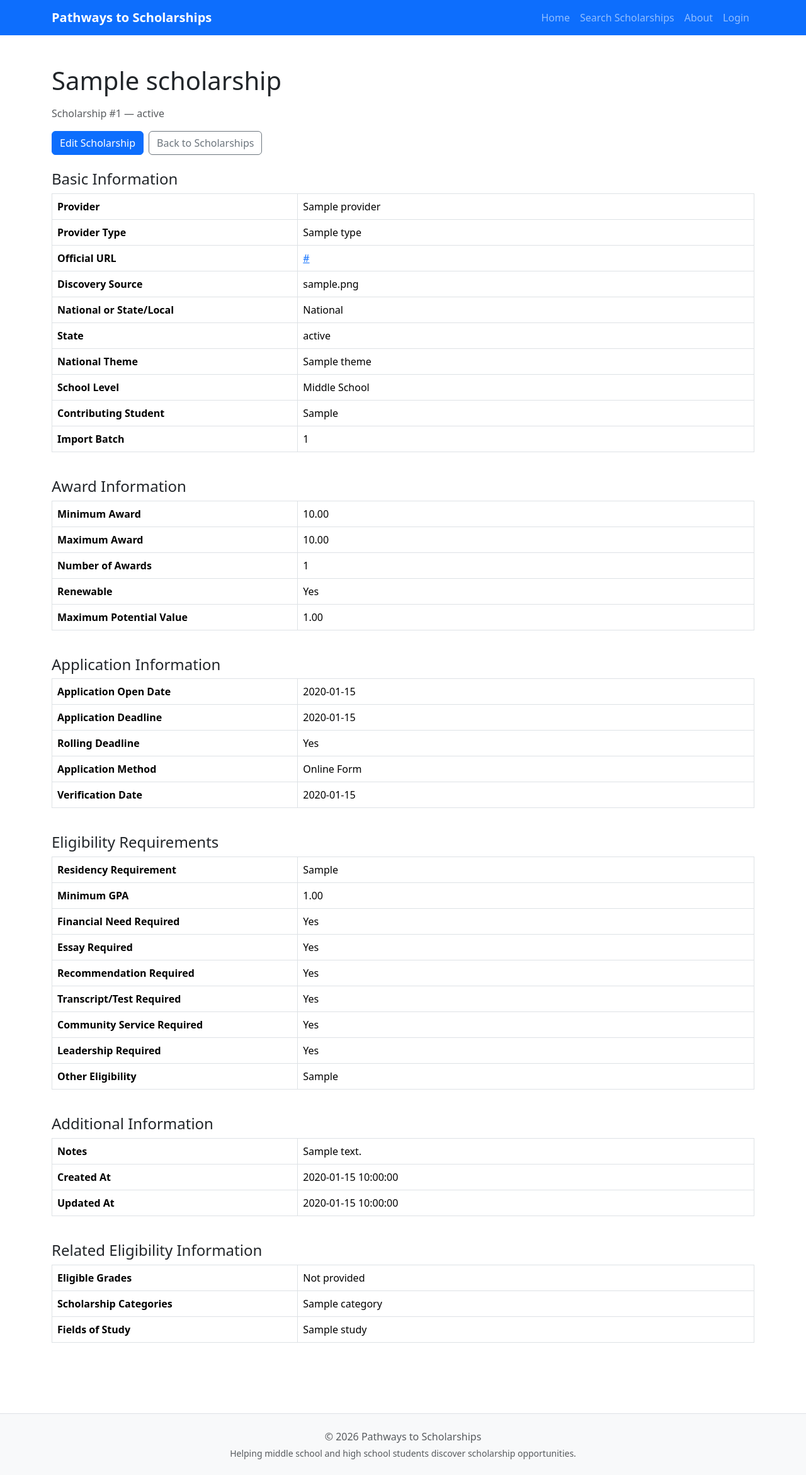
After one commit to ogeguhh/pathways-to-scholarships, a PHP site: page /admin/scholarship_view.php?id=1 in a window 1280 px wide. The commit adds this page. Shown: the whole page at 63% size. Run offline with PHP 8.4, Linux system fonts and the light colour scheme; tables that the repository leaves empty hold one stand-in row (values such as "Sample post"); a stand-in replaces the project's code that opens the database connection; some libraries are stand-ins or nearby versions.

Commit message:
Add read-only scholarship detail view for Iteration 4

```diff
--- /dev/null
+++ b/admin/scholarship_view.php
@@ -0,0 +1,281 @@
+<?php
+declare(strict_types=1);
+
+/*
+ * Pathways to Scholarships
+ * Iteration 4 — View Scholarship
+ *
+ * Displays a scholarship and its related eligibility
+ * information without allowing database changes.
+ */
+
+$projectRoot = dirname(__DIR__);
+
+require_once $projectRoot . '/includes/db.php';
+require_once $projectRoot . '/includes/security.php';
+require_once $projectRoot . '/includes/config.php';
+
+// Restrict admin pages to local development until Iteration 7.
+$remoteAddress = $_SERVER['REMOTE_ADDR'] ?? '';
+
+if (!APP_DEBUG ||
+    !in_array($remoteAddress, ['127.0.0.1', '::1'], true)) {
+    http_response_code(403);
+    exit('Access denied.');
+}
+
+$id = filter_input(INPUT_GET, 'id', FILTER_VALIDATE_INT);
+
+if (!$id || $id < 1) {
+    http_response_code(400);
+    exit('Invalid scholarship ID.');
+}
+
+$pdo = getDBConnection();
+
+// Retrieve the scholarship and its reference information.
+$stmt = $pdo->prepare(
+    'SELECT
+        s.*,
+        p.provider_name,
+        pt.type_name AS provider_type,
+        st.state_name,
+        nt.theme_name
+     FROM scholarships s
+     JOIN providers p
+       ON p.provider_id = s.provider_id
+     JOIN provider_types pt
+       ON pt.provider_type_id = p.provider_type_id
+     LEFT JOIN states st
+       ON st.state_id = s.state_id
+     LEFT JOIN national_themes nt
+       ON nt.theme_id = s.theme_id
+     WHERE s.scholarship_id = ?'
+);
+
+$stmt->execute([$id]);
+$scholarship = $stmt->fetch();
+
+if (!$scholarship) {
+    http_response_code(404);
+    exit('Scholarship not found.');
+}
+
+// Retrieve many-to-many values using their relationship tables.
+function scholarshipRelatedValues(
+    PDO $pdo,
+    int $id,
+    string $sql
+): array {
+    $stmt = $pdo->prepare($sql);
+    $stmt->execute([$id]);
+
+    return $stmt->fetchAll(PDO::FETCH_COLUMN);
+}
+
+$grades = scholarshipRelatedValues(
+    $pdo,
+    $id,
+    'SELECT g.grade_number
+     FROM scholarship_grades sg
+     JOIN grade_levels g ON g.grade_id = sg.grade_id
+     WHERE sg.scholarship_id = ?
+     ORDER BY g.grade_number'
+);
+
+$categories = scholarshipRelatedValues(
+    $pdo,
+    $id,
+    'SELECT c.category_name
+     FROM scholarship_categories sc
+     JOIN categories c ON c.category_id = sc.category_id
+     WHERE sc.scholarship_id = ?
+     ORDER BY c.category_name'
+);
+
+$fields = scholarshipRelatedValues(
+    $pdo,
+    $id,
+    'SELECT f.field_name
+     FROM scholarship_fields sf
+     JOIN fields_of_study f ON f.field_id = sf.field_id
+     WHERE sf.scholarship_id = ?
+     ORDER BY f.field_name'
+);
+
+// Format empty values without inventing missing information.
+function displayScholarshipValue(mixed $value): string
+{
+    if ($value === null || $value === '') {
+        return 'Not provided';
+    }
+
+    return e((string) $value);
+}
+
+$pageTitle = 'View Scholarship | Pathways to Scholarships';
+
+require_once $projectRoot . '/includes/header.php';
+require_once $projectRoot . '/includes/nav.php';
+require_once $projectRoot . '/includes/dev_banner.php';
+?>
+
+<main class="container py-5">
+
+    <h1 class="mb-3">
+        <?= e($scholarship['scholarship_name']) ?>
+    </h1>
+
+    <p class="text-muted">
+        Scholarship #<?= (int) $scholarship['scholarship_id'] ?>
+        — <?= e($scholarship['status']) ?>
+    </p>
+
+    <div class="d-flex gap-2 mb-4">
+        <a href="/admin/scholarship_form.php?id=<?= $id ?>"
+           class="btn btn-primary">
+            Edit Scholarship
+        </a>
+
+        <a href="/admin/scholarships.php"
+           class="btn btn-outline-secondary">
+            Back to Scholarships
+        </a>
+    </div>
+
+    <?php
+    // Display all saved scholarship fields in organized sections.
+    $sections = [
+        'Basic Information' => [
+            'Provider' => $scholarship['provider_name'],
+            'Provider Type' => $scholarship['provider_type'],
+            'Official URL' => $scholarship['official_url'],
+            'Discovery Source' => $scholarship['discovery_source'],
+            'National or State/Local' =>
+                $scholarship['national_or_state_local'],
+            'State' => $scholarship['state_name'],
+            'National Theme' => $scholarship['theme_name'],
+            'School Level' => $scholarship['school_level'],
+            'Contributing Student' =>
+                $scholarship['contributing_student'],
+            'Import Batch' => $scholarship['import_batch_id']
+        ],
+
+        'Award Information' => [
+            'Minimum Award' => $scholarship['award_amount_min'],
+            'Maximum Award' => $scholarship['award_amount_max'],
+            'Number of Awards' => $scholarship['number_of_awards'],
+            'Renewable' => $scholarship['renewable'],
+            'Maximum Potential Value' =>
+                $scholarship['maximum_potential_value']
+        ],
+
+        'Application Information' => [
+            'Application Open Date' =>
+                $scholarship['application_open_date'],
+            'Application Deadline' =>
+                $scholarship['application_deadline'],
+            'Rolling Deadline' =>
+                (int) $scholarship['rolling_deadline'] === 1
+                    ? 'Yes' : 'No',
+            'Application Method' =>
+                $scholarship['application_method'],
+            'Verification Date' =>
+                $scholarship['verification_date']
+        ],
+
+        'Eligibility Requirements' => [
+            'Residency Requirement' =>
+                $scholarship['residency_requirement'],
+            'Minimum GPA' => $scholarship['minimum_gpa'],
+            'Financial Need Required' =>
+                $scholarship['financial_need_required'],
+            'Essay Required' => $scholarship['essay_required'],
+            'Recommendation Required' =>
+                $scholarship['recommendation_required'],
+            'Transcript/Test Required' =>
+                $scholarship['transcript_test_required'],
+            'Community Service Required' =>
+                $scholarship['community_service_required'],
+            'Leadership Required' =>
+                $scholarship['leadership_required'],
+            'Other Eligibility' =>
+                $scholarship['other_eligibility']
+        ],
+
+        'Additional Information' => [
+            'Notes' => $scholarship['notes'],
+            'Created At' => $scholarship['created_at'],
+            'Updated At' => $scholarship['updated_at']
+        ]
+    ];
+    ?>
+
+    <?php foreach ($sections as $heading => $items): ?>
+
+        <h2 class="h4 mt-4"><?= e($heading) ?></h2>
+
+        <div class="table-responsive">
+            <table class="table table-bordered">
+                <tbody>
+                    <?php foreach ($items as $label => $value): ?>
+                        <tr>
+                            <th style="width: 35%">
+                                <?= e($label) ?>
+                            </th>
+                            <td>
+                                <?php if ($label === 'Official URL'
+                                    && !empty($value)): ?>
+                                    <a href="<?= e($value) ?>"
+                                       target="_blank"
+                                       rel="noopener noreferrer">
+                                        <?= e($value) ?>
+                                    </a>
+                                <?php else: ?>
+                                    <?= displayScholarshipValue($value) ?>
+                                <?php endif; ?>
+                            </td>
+                        </tr>
+                    <?php endforeach; ?>
+                </tbody>
+            </table>
+        </div>
+
+    <?php endforeach; ?>
+
+    <h2 class="h4 mt-4">Related Eligibility Information</h2>
+
+    <table class="table table-bordered">
+        <tbody>
+            <tr>
+                <th style="width: 35%">Eligible Grades</th>
+                <td>
+                    <?= $grades
+                        ? e(implode(', ', $grades))
+                        : 'Not provided' ?>
+                </td>
+            </tr>
+
+            <tr>
+                <th>Scholarship Categories</th>
+                <td>
+                    <?= $categories
+                        ? e(implode(', ', $categories))
+                        : 'Not provided' ?>
+                </td>
+            </tr>
+
+            <tr>
+                <th>Fields of Study</th>
+                <td>
+                    <?= $fields
+                        ? e(implode(', ', $fields))
+                        : 'Not provided' ?>
+                </td>
+            </tr>
+        </tbody>
+    </table>
+
+</main>
+
+<?php require_once $projectRoot . '/includes/footer.php'; ?>
--- a/admin/scholarships.php
+++ b/admin/scholarships.php
@@ -210,6 +210,11 @@ require_once $projectRoot . '/includes/dev_banner.php';
                         </td>
 
                         <td>
+                            <a href="/admin/scholarship_view.php?id=<?= (int) $scholarship['scholarship_id'] ?>"
+                               class="btn btn-sm btn-outline-info">
+                                View
+                            </a>
+
                             <a href="/admin/scholarship_form.php?id=<?= (int) $scholarship['scholarship_id'] ?>"
                                class="btn btn-sm btn-outline-primary">
                                 Edit
```
